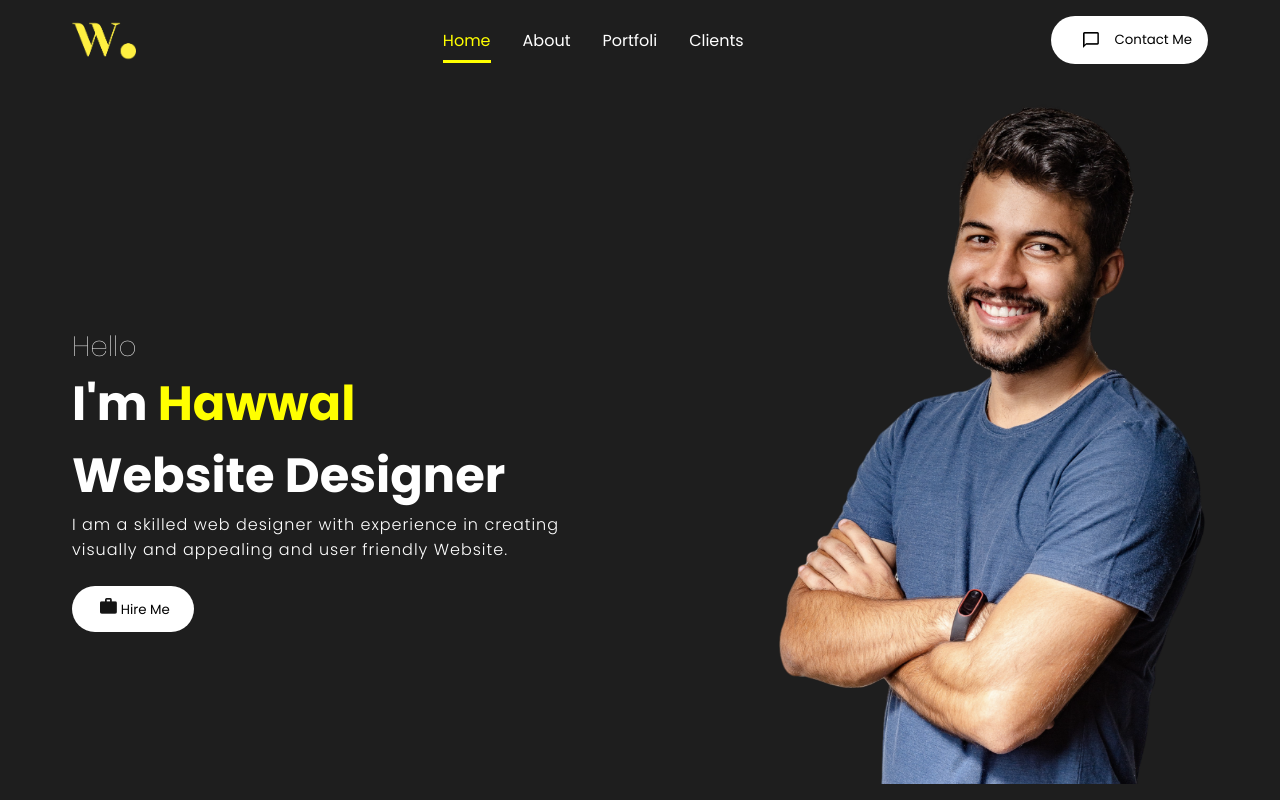
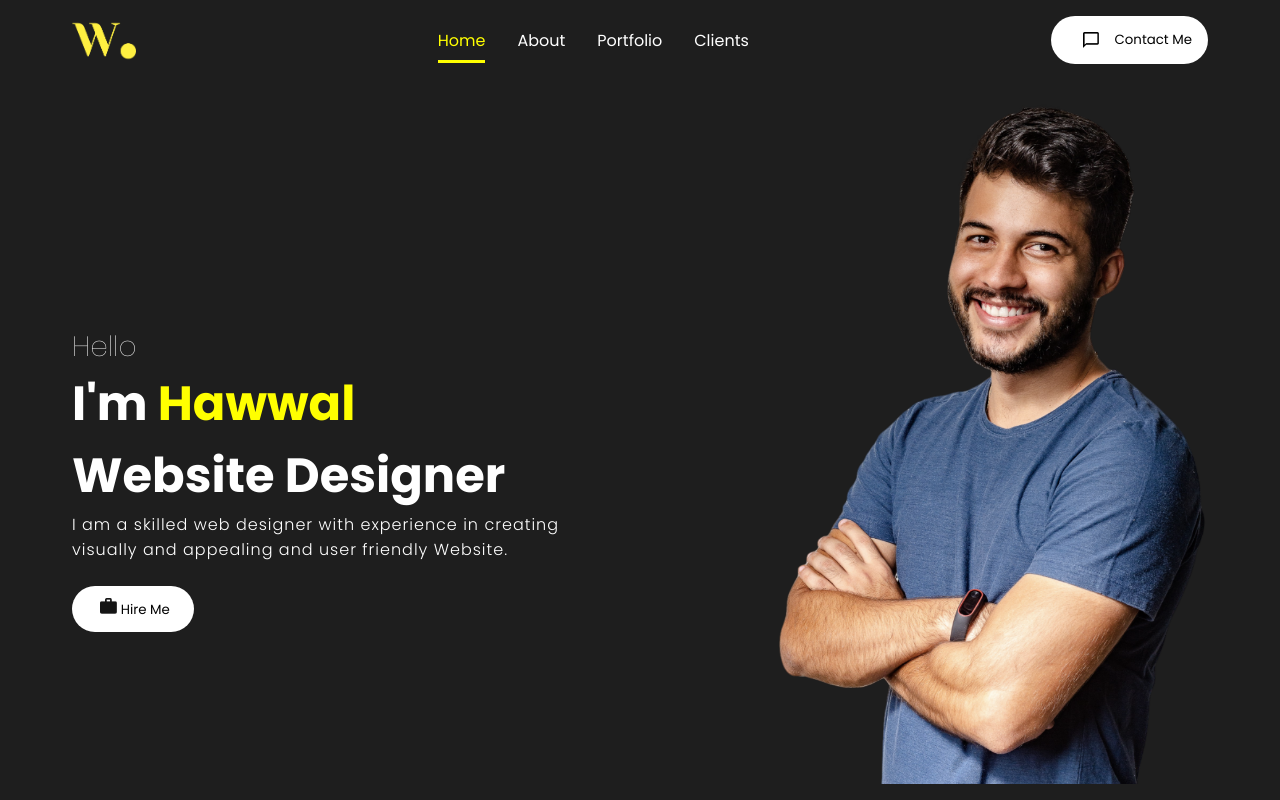
Before and after one commit to hawwal27/Hawwal-portfolio, a React (Create React App) app: page / in a window 1280 px wide. Shown: the top 800 px of the page. Built offline with nearby package versions, Linux system fonts and the light colour scheme.

Commit message:
correct cursor pointer and portfolio spelling

```diff
--- a/src/components/Navbar/navbar.jsx
+++ b/src/components/Navbar/navbar.jsx
@@ -11,7 +11,7 @@ const Navbar =() => {
             <div className="desktopMenu">
                <Link className="desktopMenuListItem" activeClass="active" to="intro" spy={true} smooth={true} offset={-100} duration={500} >Home</Link>
                <Link className="desktopMenuListItem" activeClass="active" to="skills" spy={true} smooth={true} offset={-50} duration={500}>About</Link>
-               <Link className="desktopMenuListItem" activeClass="active" to="works"  spy={true} smooth={true} offset={-50} duration={500}>Portfoli</Link>
+               <Link className="desktopMenuListItem" activeClass="active" to="works"  spy={true} smooth={true} offset={-50} duration={500}>Portfolio</Link>
                <Link className="desktopMenuListItem" activeClass="active" to="clients" spy={true} smooth={true} offset={-50} duration={500}>Clients</Link>
                </div>
             <button className="desktopMenuBtn" onClick={() => {
```
